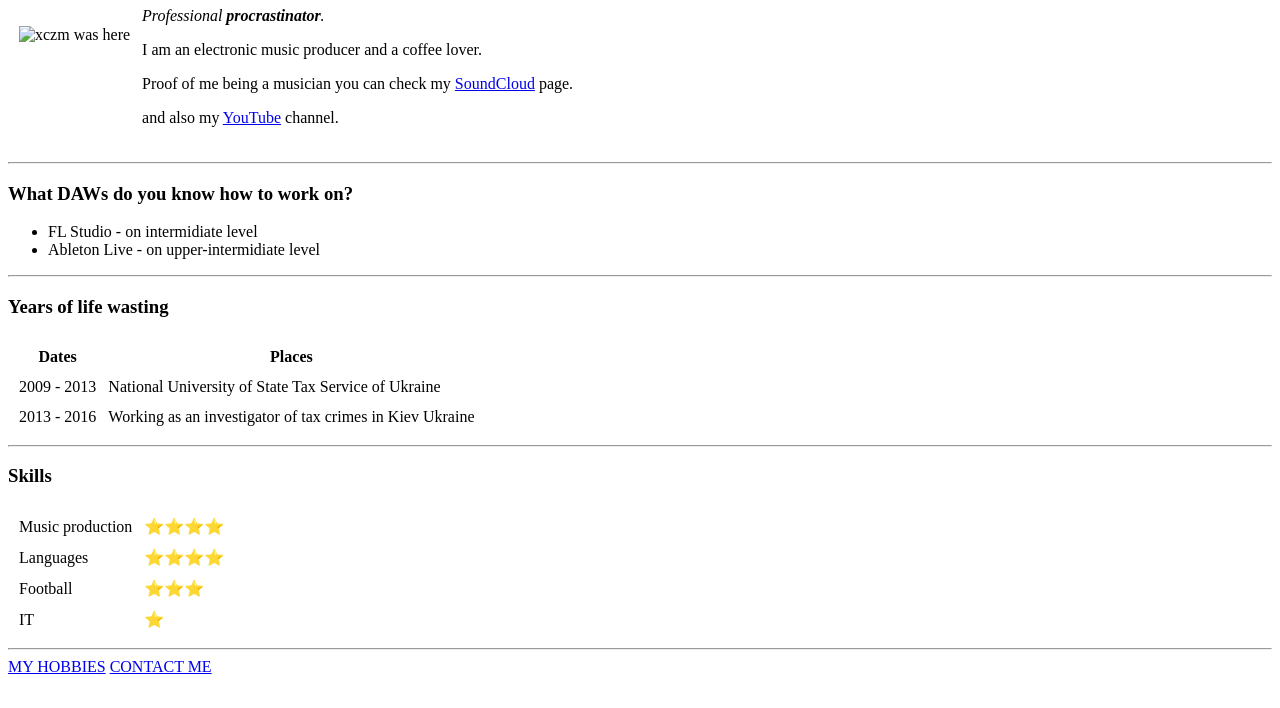
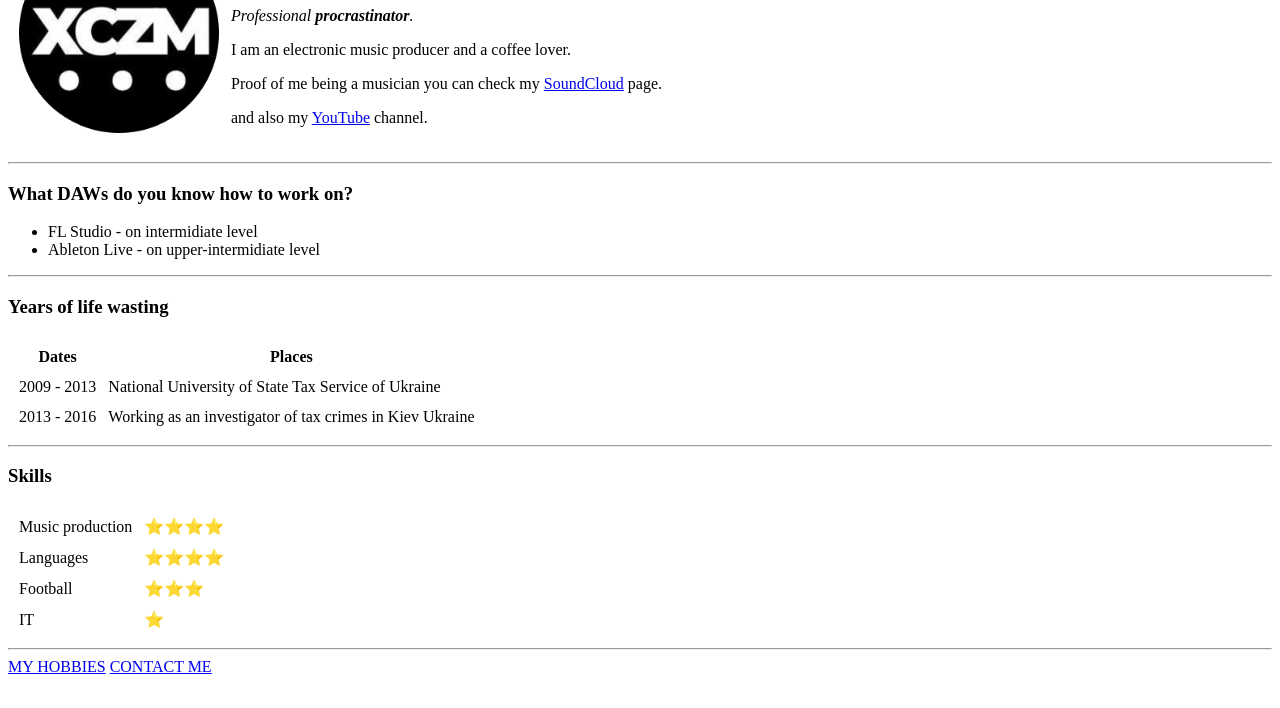
Before and after one commit to danxczm/poopcv, a plain HTML site: page index.html in a window 1280 px wide. Shown: the part 92-800 px from the top of the page. Drawn offline with Linux system fonts and the light colour scheme.

Commit message:
Update index.html

```diff
--- a/index.html
+++ b/index.html
@@ -9,7 +9,7 @@
 <body>
   <table cellspacing="10">
     <tr>
-      <td><img src="Images/XCZM.png" alt="xczm was here" width="200" height="200" </td>
+      <td><img src="XCZM.png" alt="xczm was here" width="200" height="200" </td>
       <td>
         <h1>Dan Bohdan</h1>
         <p><em>Professional <strong>procrastinator</strong>.</em></p>
```
